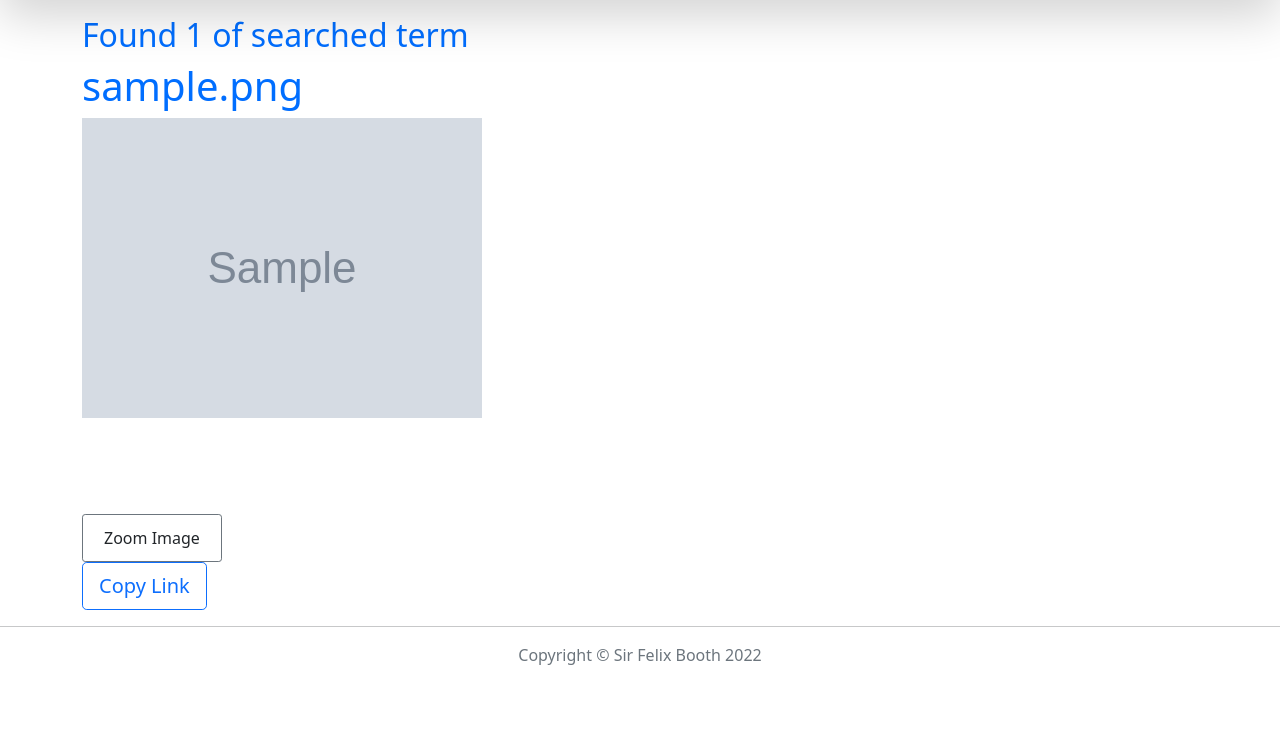
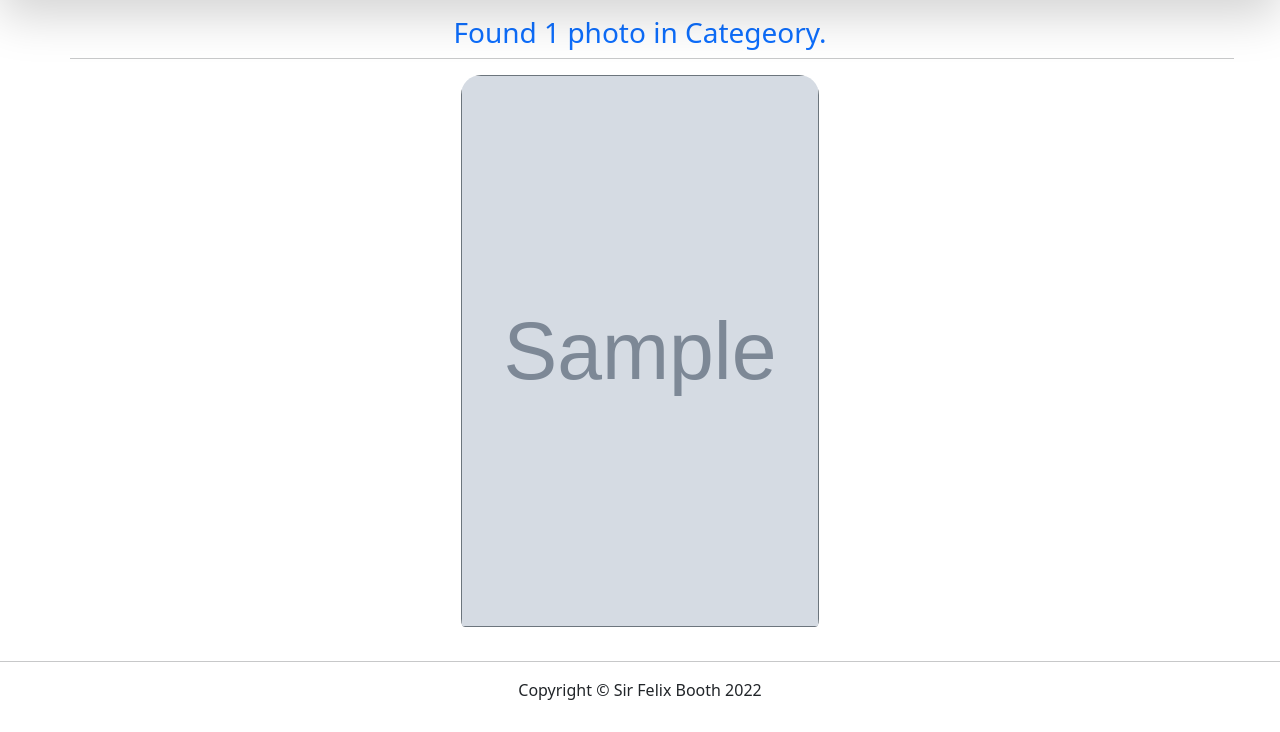
Before and after one commit to SayiaFelix/SirFelix-gallery, a Django app: template myBooth/templates/all-images/search-images.html in a window 1280 px wide. Shown: the part 68-800 px from the top of the page. Run offline with Django 3.2, Linux system fonts and the light colour scheme; tables that the repository leaves empty hold one stand-in row (values such as "Sample post"); the template is opened without the code that fills it: values that come from a table or form of the project are taken from there, most other values are stand-ins (such as "Sample title", 1, 10 or a date in 2020); grey boxes marked "Sample" are stand-in pictures; some libraries are stand-ins or nearby versions.

Commit message:
styling my search page

```diff
--- a/myBooth/templates/all-images/gallery.html
+++ b/myBooth/templates/all-images/gallery.html
@@ -24,7 +24,7 @@
                 <h5 class=""> Location: {{image.location}}</h5>
                 <br>
                 <p class="">About:  {{image.image_descriptions}}</p>
-                <h6 class="">Posted:  {{image.post_date|date:"d, F Y"}}</h6>
+                <h6 class="">Posted on:  {{image.post_date|date:"d, F Y"}}</h6>
                 <br>
                 <hr class="text-light">
                 <input type="text" id="imagelink" class="form-control input-sm text-center" value="https://my-memoirs.herokuapp.com{{image.image.url}}"
--- a/myBooth/templates/all-images/search-images.html
+++ b/myBooth/templates/all-images/search-images.html
@@ -5,32 +5,68 @@
 <div class="container">
     <div class="row">
         {% if Images %}
-        <h2>Found {{ Images|length }} of searched term {{message}}</h2>
+        <h3 class="text-center text-primary">Found {{ Images|length }} photo in <strong>{{message}} </strong>Categeory.</h3>
+        <hr class="text-dark" >
         {% else %}
-        <h2> Found 0 photo for the search term {{message}}</h2>
+        <h2 class="text-center"> Found 0 photo for the search term {{message}}</h2>
         {% endif %}
-
     </div>
 
     <div class="row">
+    {% if Images %}
+      <div class="card-columns">
+         {% for image in Images %}
+        <br>
+        <div class="image text-light">
+              <div class="card border-secondary">
+                 <img src="{{image.image.url}}" alt="" height="550" width="440" class="img-responsive card-img-top" />
+              </div>
 
-    {% if Images %}
-        {% for image in Images %}
-        <div class="col-sm-6 col-md-3">
-            <h1>{{image.image_name}}</h1>
+            <div class="overlay text-center">
+                <br>
+                <br>
+                <h3 class="">{{image.image_name}}</h3>
+                <hr class="">
+                <br>
+                <h5 class=""> Location: {{image.location}}</h5>
+                <br>
+                <p class="">About:  {{image.image_descriptions}}</p>
+                <h6 class="">Posted on:  {{image.post_date|date:"d, F Y"}}</h6>
+                <br>
+                <hr class="text-light">
+                <input type="text" id="imagelink" class="form-control input-sm text-center" value="https://my-memoirs.herokuapp.com{{image.image.url}}"
+                    class="hidden">
+                <br>
+                <div class="top">
+                    <button type="" class="btn btn-outline-success btn-sm"> <a class="btn btn-custom fs-6" rel="gallery" href="{{image.image.url}}">Zoom Image</a> </button>
+                    <button class="btn btn-outline-primary btn-lg" onclick="CopyFunction()">Copy Link</button>
+                </div>
+            </div>
+        </div>
+        <br>
+        {% endfor %}
+         <br>
+    </div>
+
+
+
+
+
+        {% comment %} <div class="col-md-3">
+            <h1 class='text-center'>{{image.image_name}}</h1>
                 <img src="{{image.image.url}}" alt="" class="img-responsive" />
                 <p class="text-white">{{image.image_descriptions}}</p>
             <h5 class="text-white">Location: {{image.location}}</h5>
 
                 {% comment %} <input type="text" id="imagelink" class="form-control input-sm text-center" value="https://my-memoirs.herokuapp.com{{photo.photo.url}}"
-                                class="hidden">   {% endcomment %}
+                                class="hidden">   {% endcomment
                         <br>
                         <div class="top">
                             <button type="" class="btn btn-outline-secondary btn-sm"> <a class="btn btn-custom fs-6" rel="gallery" href="{{image.image.url}}">Zoom Image</a> </button>
                             <button class="btn btn-outline-primary btn-lg" onclick="CopyFunction()">Copy Link</button>
                         </div>
-        </div>
-        {% endfor %}
+        </div> {% endcomment %}
+
     {% endif %}
     </div>
 </div>
--- a/myBooth/templates/footer.html
+++ b/myBooth/templates/footer.html
@@ -4,7 +4,7 @@
         <div class="row text-center">
             <div class="col-lg-12 col-md-12">
 
-                <p class="copyright text-muted medium">Copyright &copy; Sir Felix Booth 2022</p>
+                <p class="copyright text-dark medium">Copyright &copy; Sir Felix Booth 2022</p>
             </div>
         </div>
     </div>
```
